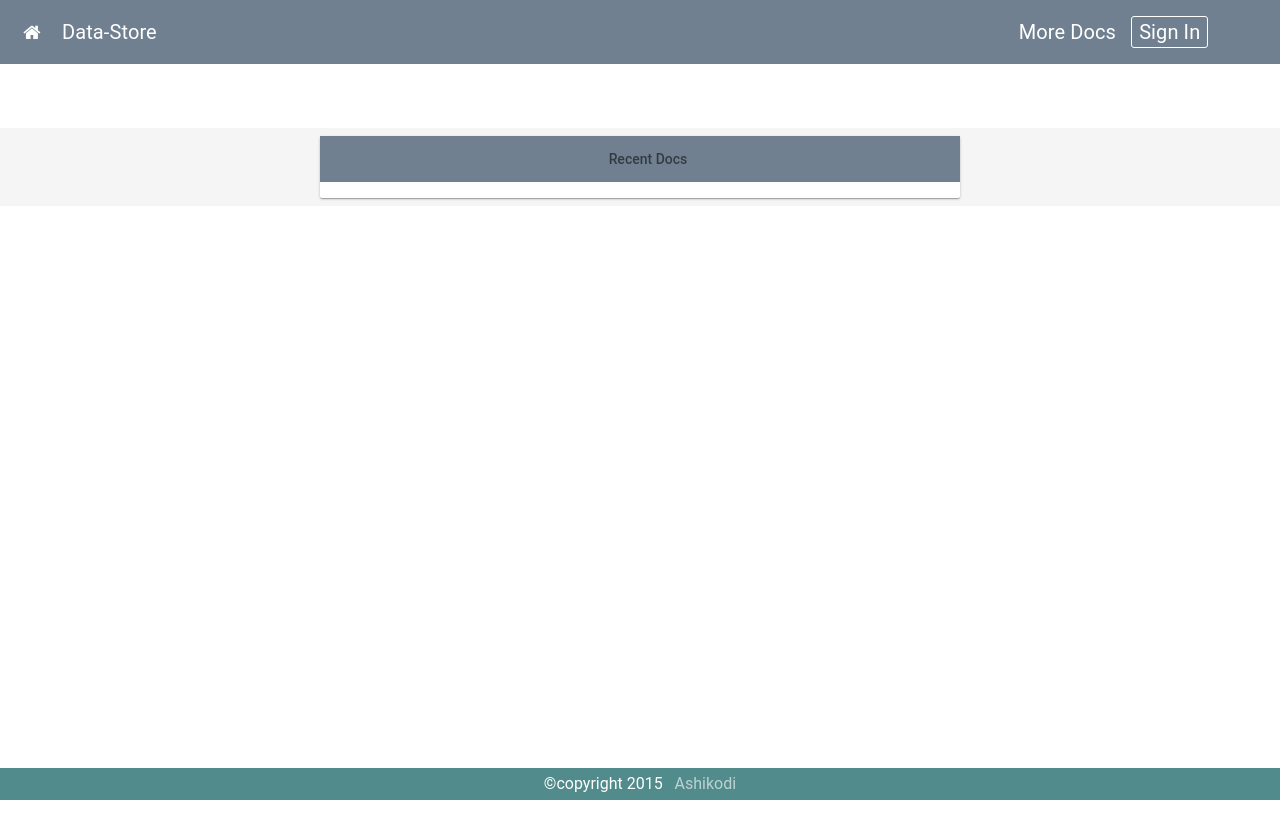
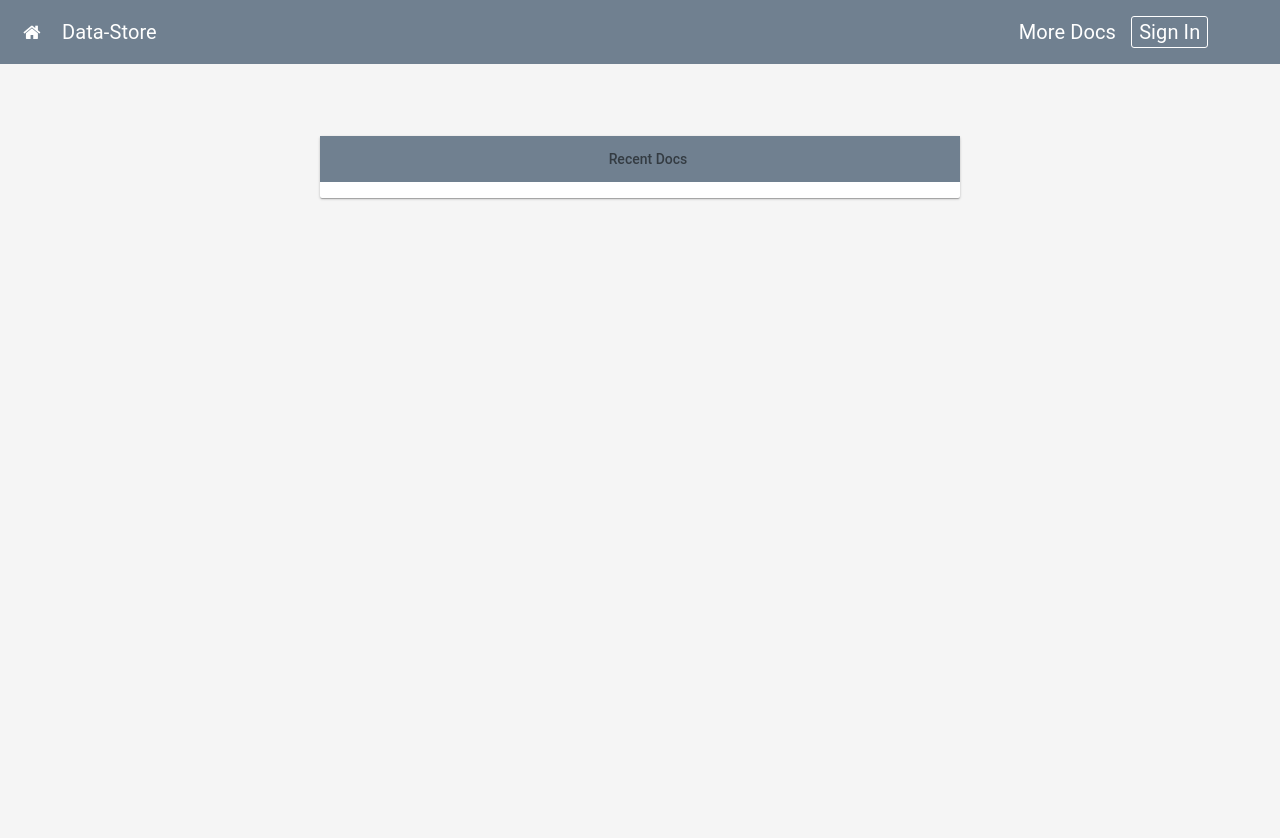
Before and after one commit to andela-eashikodi/dms-datastore, a website: page public/index.html in a window 1280 px wide. Drawn offline with Linux system fonts and the light colour scheme; no server answers; a web font is replaced by a local one.

Commit message:
remove footer

```diff
--- a/public/index.html
+++ b/public/index.html
@@ -1,5 +1,5 @@
 <!DOCTYPE html>
-<html lang="en" ng-app="DmsApp">
+<html lang="en" ng-app="DmsApp" class="body-color">
 <head>
   <title>DataStore</title>
   <meta charset="utf-8">
@@ -10,17 +10,11 @@
   <link rel="stylesheet" href="https://fonts.googleapis.com/css?family=RobotoDraft:300,400,500,700,400italic">
   <link href="http://heathpilton.com.au/wp-content/uploads/2013/06/Document-icon-blue.png" rel="icon" type="image/x-icon">
 </head>
-<body>
+<body class="body-color">
 
   <div ng-controller="homeCtrl" ng-include="'app/views/header.view.html'"></div>
 
   <ui-view></ui-view>
-
-  <div class="footer">
-    <center>
-      <span>©copyright 2015 &nbsp; </span><a href="http://github.com/andela-eashikodi">Ashikodi</a>
-    </center>
-  </div>
 
   <!-- Angular Dependencies -->
   <script src="build/js/main.js"></script>
```
